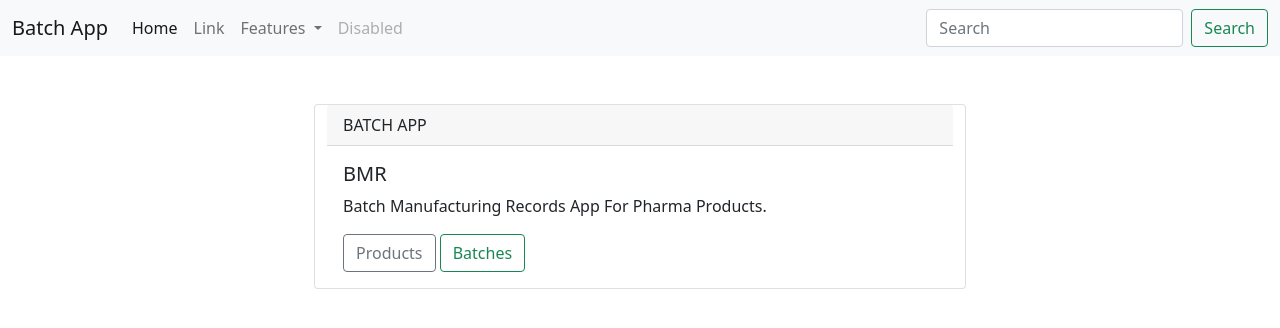
After one commit to SarkiMudboy/batchapp, a Django app: page / in a window 1280 px wide. The commit adds this page. Shown: the top 328 px of the page. Run offline with Django 3.2, Linux system fonts and the light colour scheme; some libraries are stand-ins or nearby versions.

Commit message:
final commit

```diff
--- /dev/null
+++ b/bmr/products/templates/home/home_page.html
@@ -0,0 +1,26 @@
+{% extends "base.html" %}
+
+
+{% block title %}
+  Home
+{% endblock %}
+
+{% block content %}
+
+<div class="col mt-5">
+  <div class="row">
+  <div class="card col-md-6 mx-auto mt-6">
+  <div class="card-header">
+    BATCH APP
+  </div>
+  <div class="card-body">
+    <h5 class="card-title">BMR</h5>
+    <p class="card-text">Batch Manufacturing Records App For Pharma Products.</p>
+    <a href="{% url 'products:list' %}" class="btn btn-outline-secondary">Products</a>
+    <a href="{% url 'batches:batch-products' %}" class="btn btn-outline-success">Batches</a>
+  </div>
+</div>
+  </div>
+</div>
+
+{% endblock %}
--- a/bmr/products/urls.py
+++ b/bmr/products/urls.py
@@ -1,6 +1,6 @@
 from django.urls import path
 from bmr.mixins import autocompleteModel
-from .views import ( product_list, raw_materials, equipment_list, postEquipment, create_raw_material,
+from .views import ( homepage, product_list, raw_materials, equipment_list, postEquipment, create_raw_material,
                     ProductListView, ProductDetailView, ProductUpdateView,
                     ProductDeleteView, ProductCreateView, EquipmentListView, EquipmentCreateView,
                     equipment_update, equipment_delete, postEquipment,
@@ -16,6 +16,7 @@ app_name = 'products'
 
 urlpatterns = [
     # products
+    path("", homepage, name="home"),
     path('list/', ProductListView.as_view(), name='list'),
     path('list/<int:pk>/', ProductDetailView.as_view(), name='product-detail'),
     path('list/<int:pk>/update', ProductUpdateView.as_view(), name='product-update'),
--- a/bmr/products/views.py
+++ b/bmr/products/views.py
@@ -18,6 +18,9 @@ from .forms import (
 import json
 
 # Create your views here.
+
+def homepage(request):
+    return render(request, "home/home_page.html")
 
 def product_list(request):
 
--- a/bmr/templates/navbar.html
+++ b/bmr/templates/navbar.html
@@ -7,14 +7,14 @@
     <div class="collapse navbar-collapse" id="navbarSupportedContent">
       <ul class="navbar-nav me-auto mb-2 mb-lg-0">
         <li class="nav-item">
-          <a class="nav-link active" aria-current="page" href="#">Home</a>
+          <a class="nav-link active" aria-current="page" href="{% url 'products:home' %}">Home</a>
         </li>
         <li class="nav-item">
           <a class="nav-link" href="#">Link</a>
         </li>
         <li class="nav-item dropdown">
           <a class="nav-link dropdown-toggle" href="#" id="navbarDropdown" role="button" data-bs-toggle="dropdown" aria-expanded="false">
-            Dropdown
+            Features
           </a>
           <ul class="dropdown-menu" aria-labelledby="navbarDropdown">
             <li><a class="dropdown-item" href="{% url 'products:list' %}">Products</a></li>
```
Also changed, not shown: bmr/templates/home_page.html (deleted).
